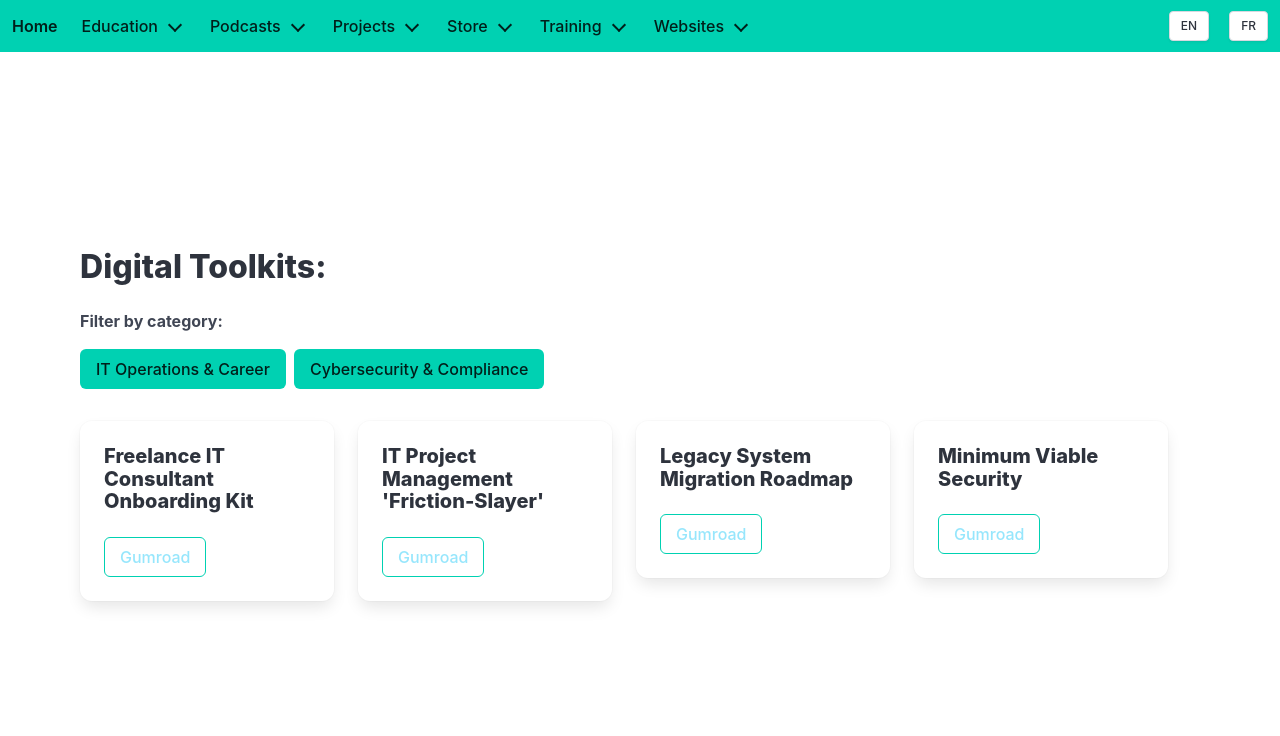
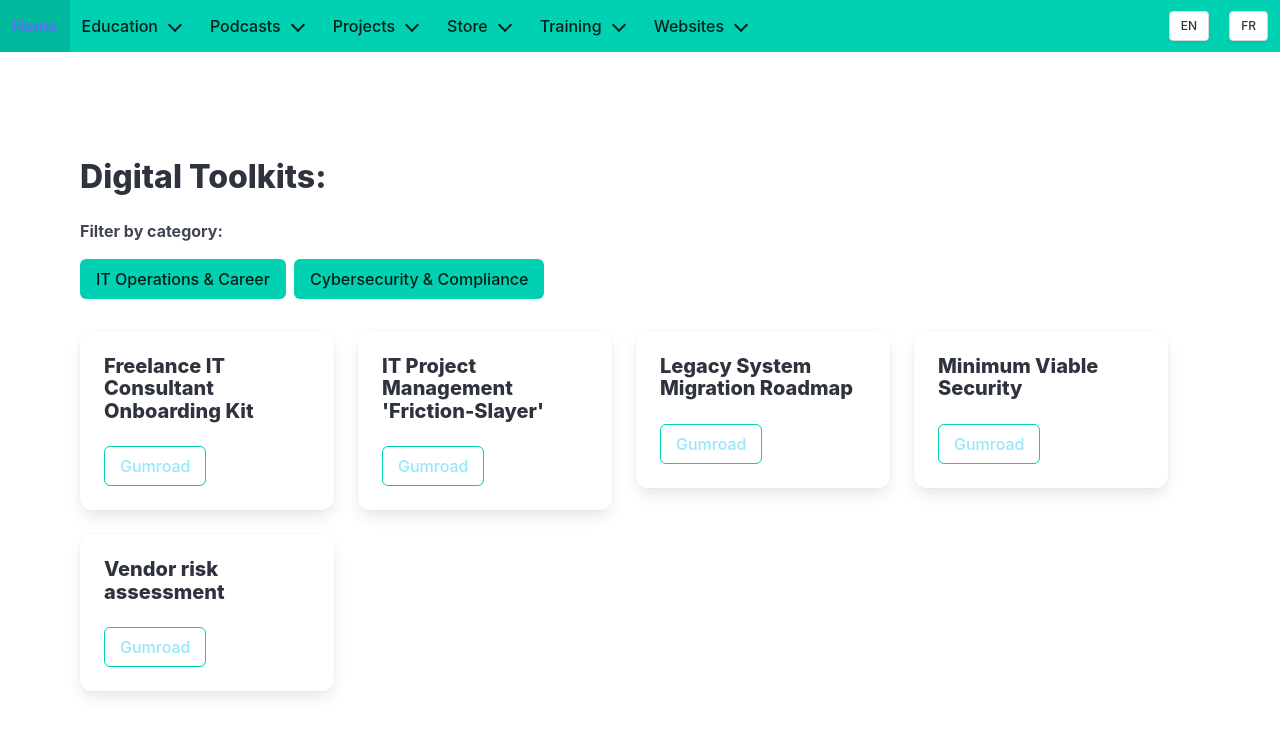
Before and after one commit to alexiscarbillet/alexis-carbillet, a React (Vite) app: page /digital-assets-toolkits in a window 1280 px wide. Shown: the top 736 px of the page. Built offline with nearby package versions, Linux system fonts and the light colour scheme.

Commit message:
5th toolkit

```diff
--- a/src/Toolkits.jsx
+++ b/src/Toolkits.jsx
@@ -10,6 +10,7 @@ export default function Toolkits() {
     { titleKey: "digital-assets.toolkits.friction-slayer", url: "https://shop.alexis-carbillet.com/l/Friction-Slayer", category: "IT Operations & Career" },
     { titleKey: "digital-assets.toolkits.legacy-system-migration-roadmap", url: "https://shop.alexis-carbillet.com/l/legacy-system-migration-roadmap", category: "IT Operations & Career" },
     { titleKey: "digital-assets.toolkits.minimum-viable-security", url: "https://shop.alexis-carbillet.com/l/minimum-viable-security", category: "Cybersecurity & Compliance" },
+    { titleKey: "digital-assets.toolkits.vendor-risk-assessment", url: "https://shop.alexis-carbillet.com/l/vendor-risk-assessment", category: "Cybersecurity & Compliance" },
   ];
 
   // Initialize filters: both categories active by default
--- a/src/i18n/en.json
+++ b/src/i18n/en.json
@@ -207,7 +207,8 @@
       "freelance-it-consultant-onboarding-kit": "Freelance IT Consultant Onboarding Kit",
       "friction-slayer": "IT Project Management 'Friction-Slayer'",
       "legacy-system-migration-roadmap": "Legacy System Migration Roadmap",
-      "minimum-viable-security": "Minimum Viable Security"
+      "minimum-viable-security": "Minimum Viable Security",
+      "vendor-risk-assessment": "Vendor risk assessment"
     }
   },
   "diplomas": [
--- a/src/i18n/fr.json
+++ b/src/i18n/fr.json
@@ -207,7 +207,8 @@
       "freelance-it-consultant-onboarding-kit": "Kit d'onboarding pour les consultants IT freelance",
       "friction-slayer": "Friction-Slayer pour la gestion de projet IT",
       "legacy-system-migration-roadmap": "Feuille de route pour la migration de systèmes legacy",
-      "minimum-viable-security": "Minimum Viable Security pour les startups"
+      "minimum-viable-security": "Minimum Viable Security pour les startups",
+      "vendor-risk-assessment": "Assessment de risque fournisseur pour les entreprises"
     }
   },
   "diplomas": [
```
